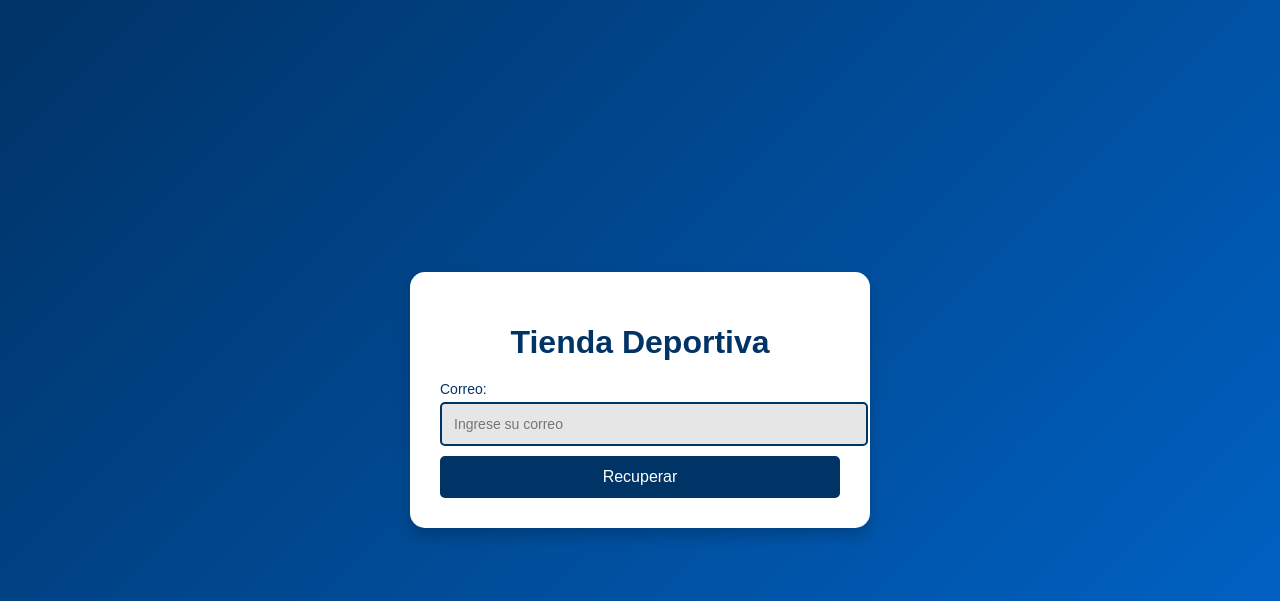
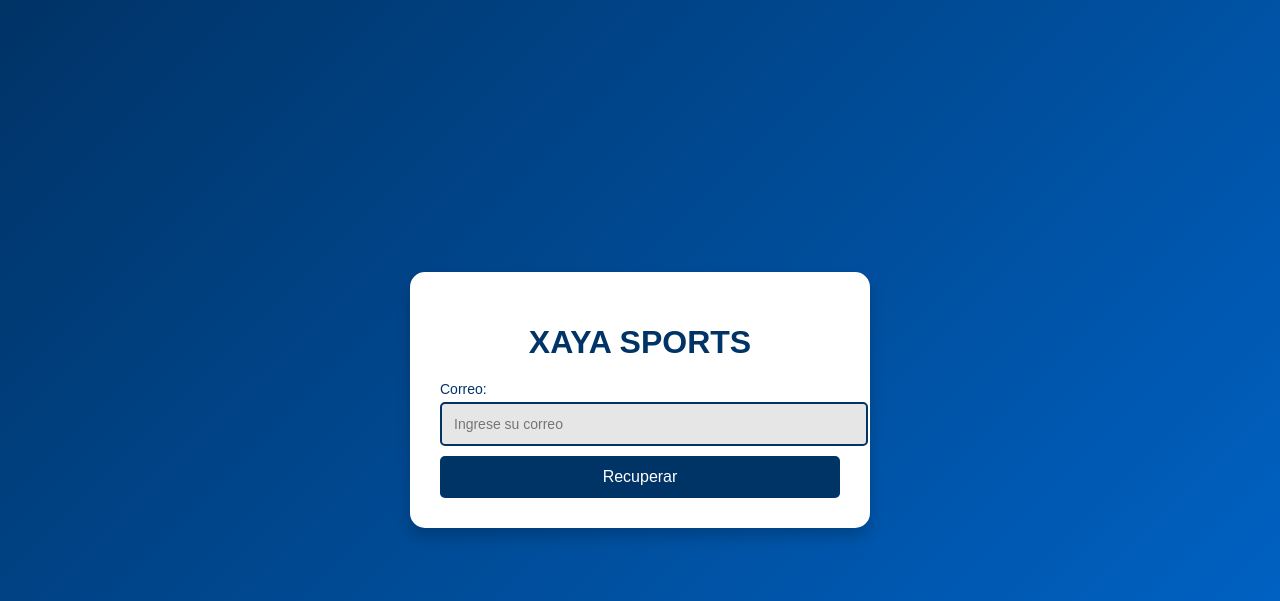
Before and after one commit to Leo2406Abi/pagina_web, a Django app: template autenticacion/templates/autenticacion/recover_password.html in a window 1280 px wide. Shown: the top 601 px of the page. Run offline with Django 5.2, Linux system fonts and the light colour scheme; the template is opened without the code that fills it, so the values that code supplies are empty.

Commit message:
Update recover_password.html

```diff
--- a/autenticacion/templates/autenticacion/recover_password.html
+++ b/autenticacion/templates/autenticacion/recover_password.html
@@ -89,7 +89,7 @@
 <body>
 <div class="container">
     <div class="login-box">
-        <h1>Tienda Deportiva</h1>
+        <h1>XAYA SPORTS</h1>
         <form method="POST">
             {% csrf_token %}
             <label for="email">Correo:</label>
```
